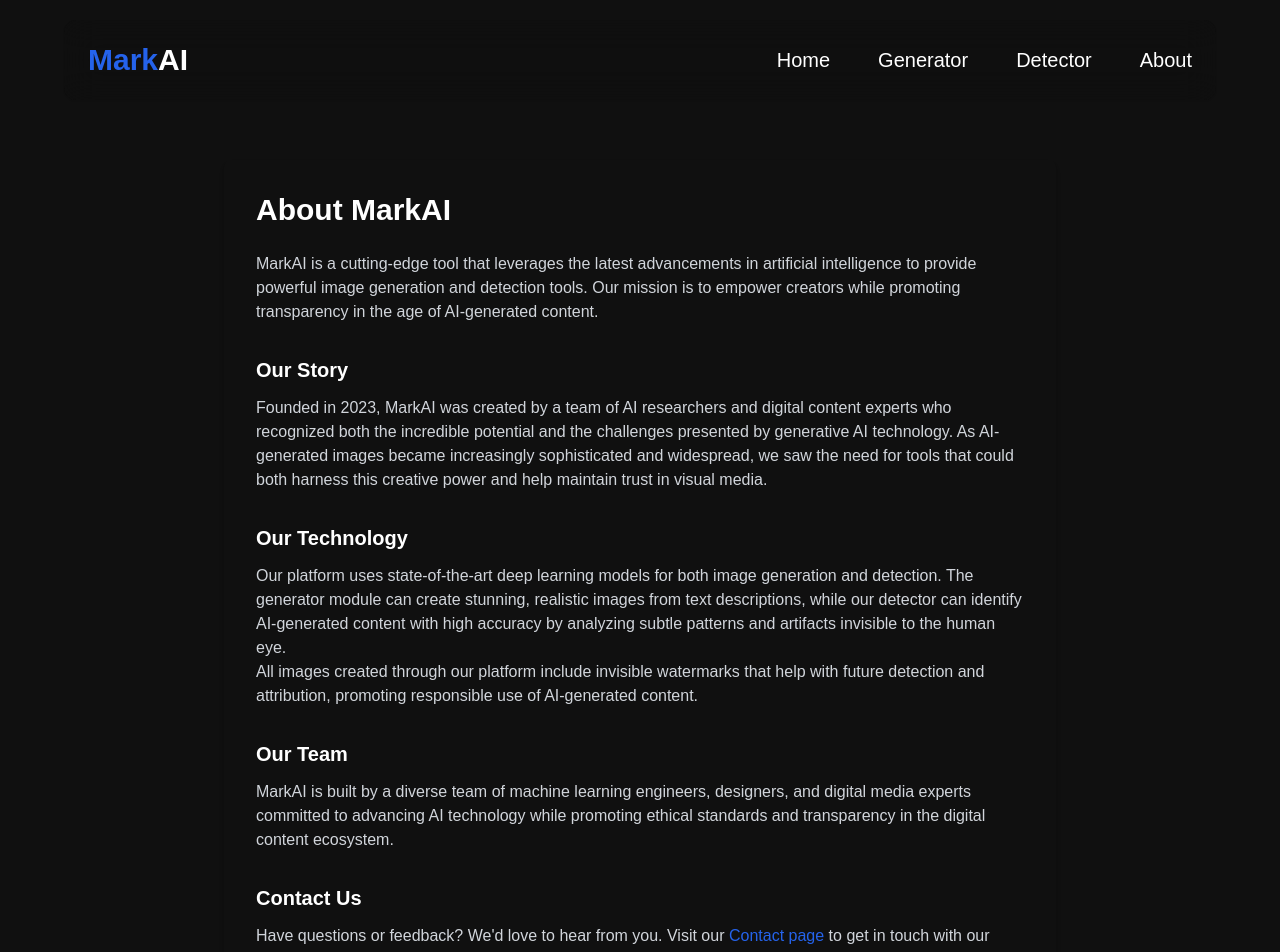
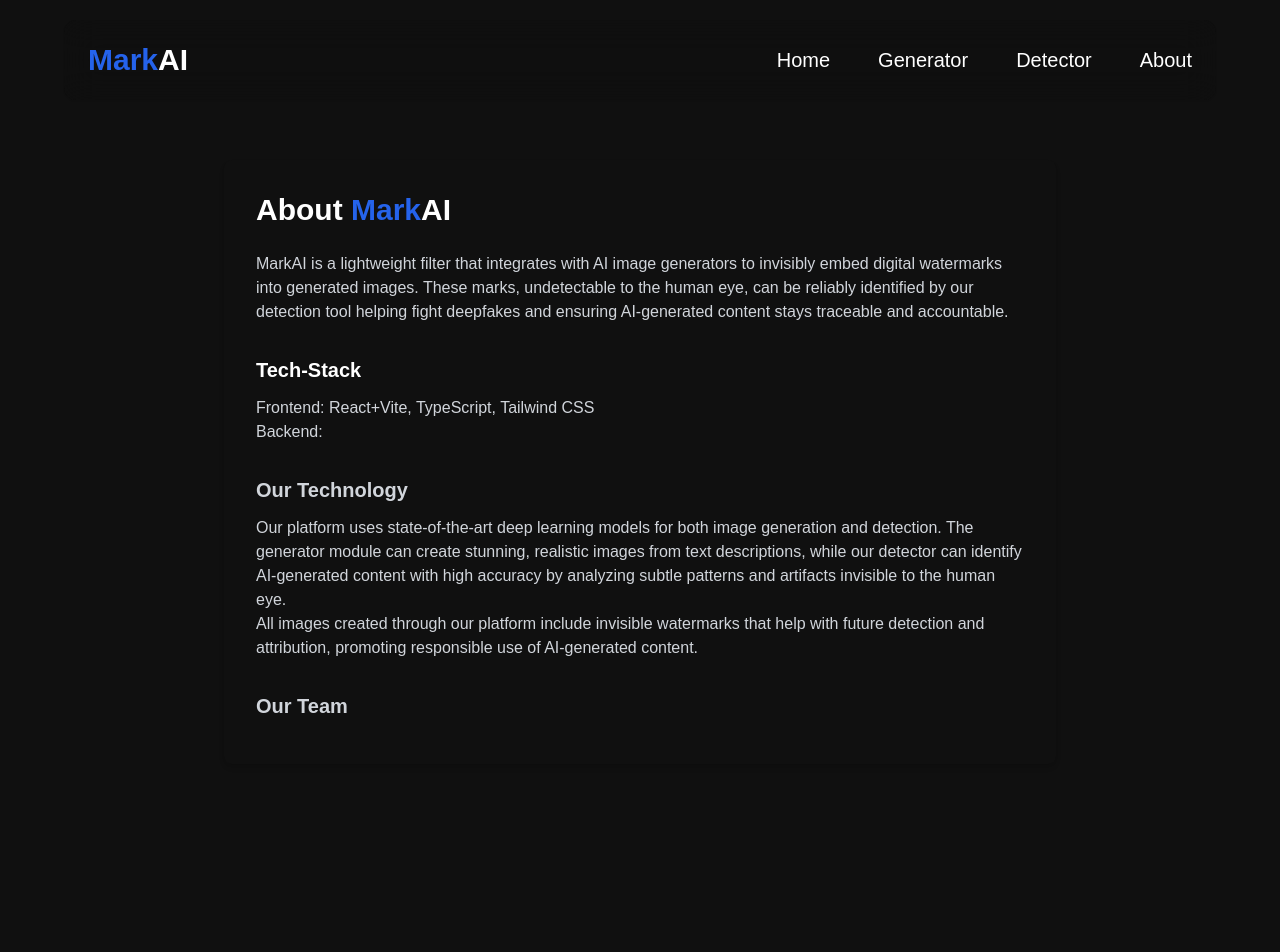
Before and after one commit to gourish-mokashi/MarkAI-NMITHacks, a React (Vite) app: page /about in a window 1280 px wide. Shown: the top 952 px of the page. Built offline with nearby package versions, Linux system fonts and the light colour scheme; a web font is replaced by a local one.

Commit message:
minor changes

```diff
--- a/src/pages/About.tsx
+++ b/src/pages/About.tsx
@@ -1,28 +1,25 @@
 export function About() {
   return <div className="w-full bg-[#101010] py-12 min-h-screen">
       <div className="max-w-4xl mx-auto px-4 sm:px-6 lg:px-8">
-        <div className="rounded-lg shadow-md p-8">
-          <h1 className="text-3xl font-bold text-white mb-6">
-            About MarkAI
+        <div className="bg-[#101010] rounded-lg shadow-md p-8">
+          <h1 className="text-3xl font-bold text-gray-900 mb-6">
+            <span className="text-white">About</span> <span className="text-blue-600">Mark</span><span className="text-white">AI</span>
           </h1>
           <div className="text-gray-300 prose max-w-none">
             <p>
-              MarkAI is a cutting-edge tool that leverages the latest
-              advancements in artificial intelligence to provide powerful image
-              generation and detection tools. Our mission is to empower creators
-              while promoting transparency in the age of AI-generated content.
+              MarkAI is a lightweight filter that integrates with AI image generators
+              to invisibly embed digital watermarks into generated images. These marks,
+              undetectable to the human eye, can be reliably identified by our detection
+              tool helping fight deepfakes and ensuring AI-generated content stays traceable
+              and accountable.
+
             </p>
-            <h2 className="text-white text-xl font-semibold mt-8 mb-3">Our Story</h2>
-            <p>
-              Founded in 2023, MarkAI was created by a team of AI researchers
-              and digital content experts who recognized both the incredible
-              potential and the challenges presented by generative AI
-              technology. As AI-generated images became increasingly
-              sophisticated and widespread, we saw the need for tools that could
-              both harness this creative power and help maintain trust in visual
-              media.
+            <h2 className="text-white text-xl font-semibold mt-8 mb-3">Tech-Stack</h2>
+            <p className="text-gray-300">
+              Frontend: React+Vite, TypeScript, Tailwind CSS<br />
+              Backend:
             </p>
-            <h2 className="text-white text-xl font-semibold mt-8 mb-3">Our Technology</h2>
+            <h2 className="text-xl font-semibold mt-8 mb-3">Our Technology</h2>
             <p>
               Our platform uses state-of-the-art deep learning models for both
               image generation and detection. The generator module can create
@@ -36,21 +33,10 @@
               watermarks that help with future detection and attribution,
               promoting responsible use of AI-generated content.
             </p>
-            <h2 className="text-white text-xl font-semibold mt-8 mb-3">Our Team</h2>
-            <p>
-              MarkAI is built by a diverse team of machine learning engineers,
-              designers, and digital media experts committed to advancing AI
-              technology while promoting ethical standards and transparency in
-              the digital content ecosystem.
-            </p>
-            <h2 className="text-white text-xl font-semibold mt-8 mb-3">Contact Us</h2>
-            <p>
-              Have questions or feedback? We'd love to hear from you. Visit our{' '}
-              <a href="/contact" className="text-blue-600 hover:text-blue-800">
-                Contact page
-              </a>{' '}
-              to get in touch with our team.
-            </p>
+            <h2 className="text-xl font-semibold mt-8 mb-3">Our Team</h2>
+
+
+
           </div>
         </div>
       </div>
```
